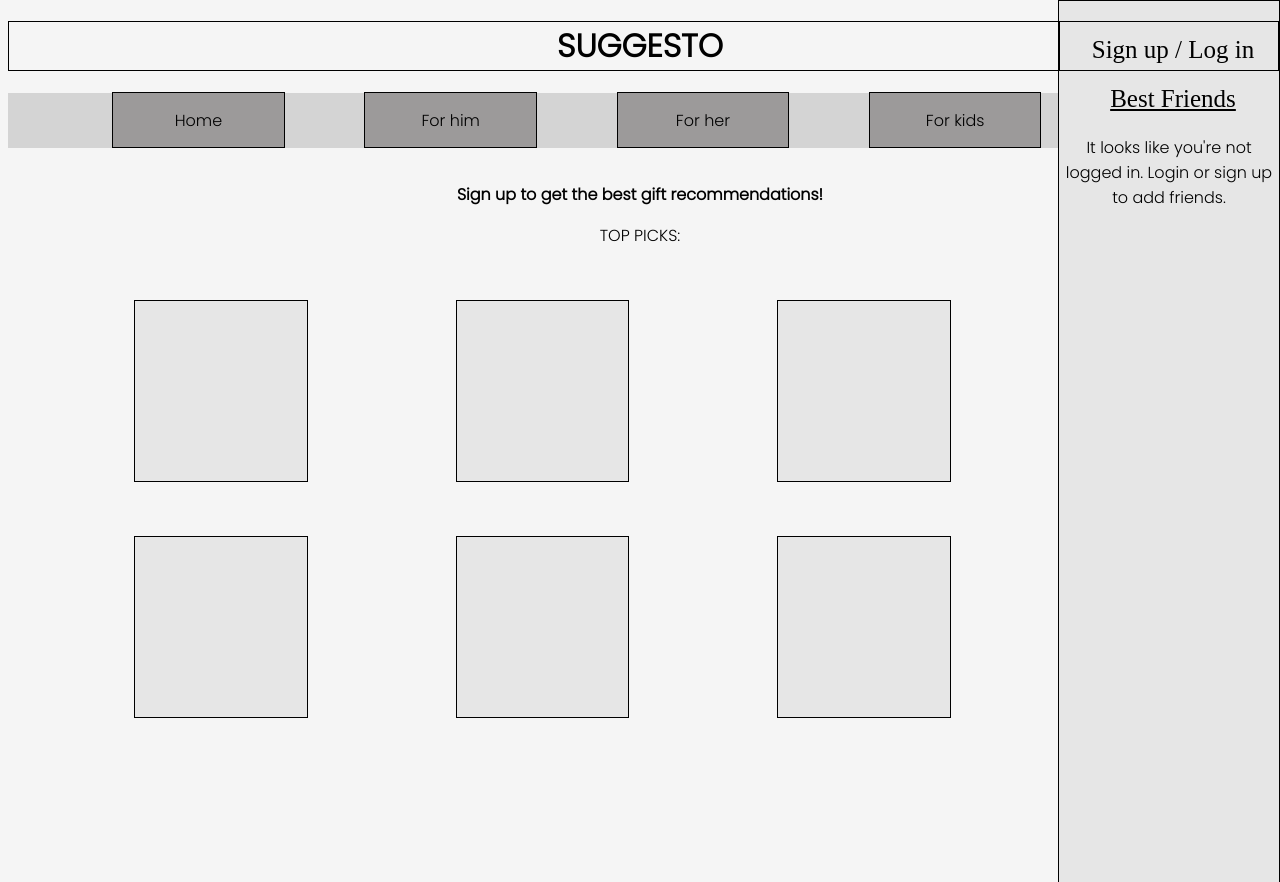
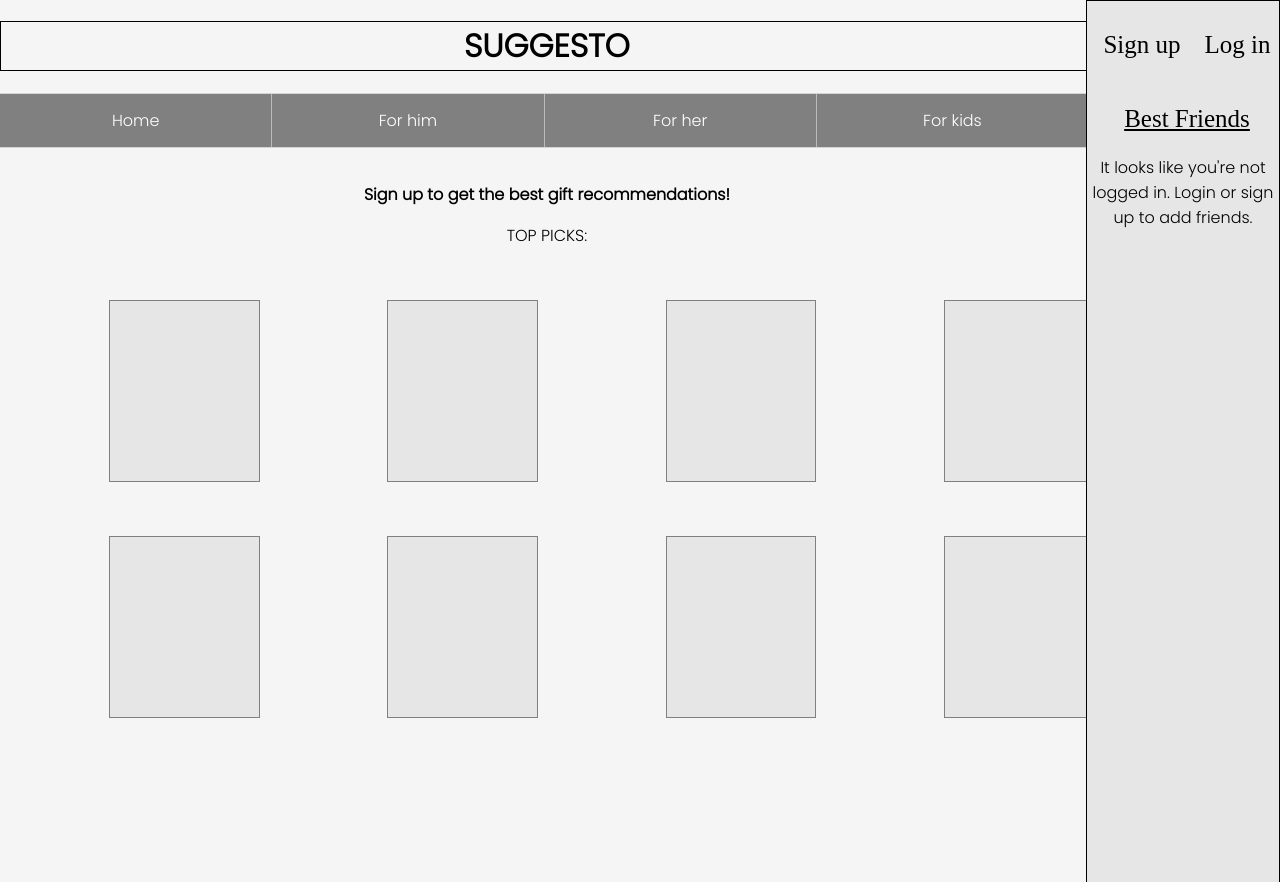
Before and after one commit to ThiboVanderkam/Suggesto, a PHP site: page / in a window 1280 px wide. Run offline with PHP 8.4, Linux system fonts and the light colour scheme; some web fonts are replaced.

Commit message:
index.php en de css ervan wat aangepast

```diff
--- a/v1/assets/css/style.css
+++ b/v1/assets/css/style.css
@@ -4,6 +4,7 @@ body {
     justify-content: center;
     text-align: center;
     background-color: #f5f5f5;
+    margin-left: 0;
 }
 
 .font-body{
@@ -18,6 +19,7 @@ h1 {
 
 .flex {
     display: flex;
+    justify-content: center;
 }
 
 .border {
@@ -31,18 +33,41 @@ h1 {
     /* background-color: #ECECEC; */
     background-color: #d4d4d4;
     height: 55px;
-    width: 90%;
+    width: 100%;
     /* width: 100%;     dit is voor zonder sidebar */
     display: flex;
     align-items: center;
     justify-content: center;
-    gap: 7%;
+    gap: 7%; /*plaats tussen de buttons*/
     /* gap: 10%; */
     /* width: 1vw; */
 }
 
+.header-box ul {
+    list-style-type: none;
+    margin: 0;
+    padding: 0;
+    overflow: hidden;
+    background-color: gray;
+    width: 100%;
+}
+
+.header-box li {
+    float: left;
+    border-right: 1px solid #bbb;
+    width: 24.8%;
+}
+
+.header-box li a {
+    display: block;
+    color: white;
+    text-align: center;
+    padding: 14px 16px;
+    text-decoration: none;
+}
+
 .box {
-    border: 1px solid black;
+    border: 1px solid gray;
     background-color: #e6e6e6;
     height: 180px;
     width: 180px;
@@ -78,7 +103,7 @@ h1 {
 /* The sidebar menu */
 .sidenav {
     height: 100%; /* Full-height: remove this if you want "auto" height */
-    width: 220px; /* Set the width of the sidebar */
+    width: 15%; /* Set the width of the sidebar */
     position: fixed; /* Fixed Sidebar (stay in place on scroll) */
     z-index: 1; /* Stay on top */
     top: 0; /* Stay at the top */
@@ -90,7 +115,7 @@ h1 {
 
   /* The navigation menu links */
 .sidenav a {
-    padding: 14px 8px 6px 16px;
+    padding: 10px 8px 6px 16px; /*top right bottom left*/
     text-decoration: none;
     font-size: 25px;
     color: #000000;
@@ -105,8 +130,12 @@ h1 {
 
   /* Style page content */
 .main {
-    margin-left: 160px; /* Same as the width of the sidebar */
-    padding: 0px 10px;
+    margin-left: 0px;
+    margin-right: 14.0052%; /* Same as the width of the sidebar */
+}
+
+.bestFriends{
+    margin: 30px 0px 0px 0px;
 }
 
   /* On smaller screens, where height is less than 450px, change the style of the sidebar (less padding and a smaller font size)
--- a/v1/index.php
+++ b/v1/index.php
@@ -19,24 +19,30 @@
     <body>
         <!-- __________________________________________Sidebar___________________________________________ -->
         <div class="sidenav border">
-            <a href="#" class="border">Sign up / Log in</a>
-            <a href="#"><u>Best Friends</u></a>
+            <div class="flex">
+                <a href="#" class="">Sign up</a>
+                <a href="#" class="">Log in</a>
+            </div>
+
+            <a href="#" class="bestFriends"><u>Best Friends</u></a>
             <p class="font-body">It looks like you're not logged in. Login or sign up to add friends.</p>
             <!-- <a href="#">Clients</a>
             <a href="#">Contact</a> -->
         </div>
 
         <!-- ____________________________HomeDing (hierboven was sidebar)_______________________________ -->
-
+        <div class="main"> <!-- MAIN maken voor de rest van de website buiten de sidebar -->
         <h1 class="border">SUGGESTO</h1>
 
             <!--                   --     (BORDER WERKT NOG NIET (idk wrm)   --                      -->
 
-        <div class="header-box ">
-            <div class="button">Home</div>
-            <div class="button">For him</div>
-            <div class="button">For her</div>
-            <div class="button">For kids</div>
+            <div class="header-box">
+                <ul>
+                    <li><a href="#">Home</a></li>
+                    <li><a href="#">For him</a></li>
+                    <li><a href="#">For her</a></li>
+                    <li><a href="#">For kids</a></li>
+                </ul>
             </div>
 
             <br>
@@ -48,6 +54,7 @@
             <br>
 
             <div class="suggestion-div">
+
                 <div class="box"></div>
                 <div class="box"></div>
                 <div class="box"></div>
@@ -64,6 +71,7 @@
                 <div class="box"></div>
                 <div class="box"></div>
             </div>
+        </div>
 
 
 
```
Also changed, not shown: v1/assets/classes/user.php (added, +14 -0 lines). Lines whose indentation alone changed are shown as unchanged.
